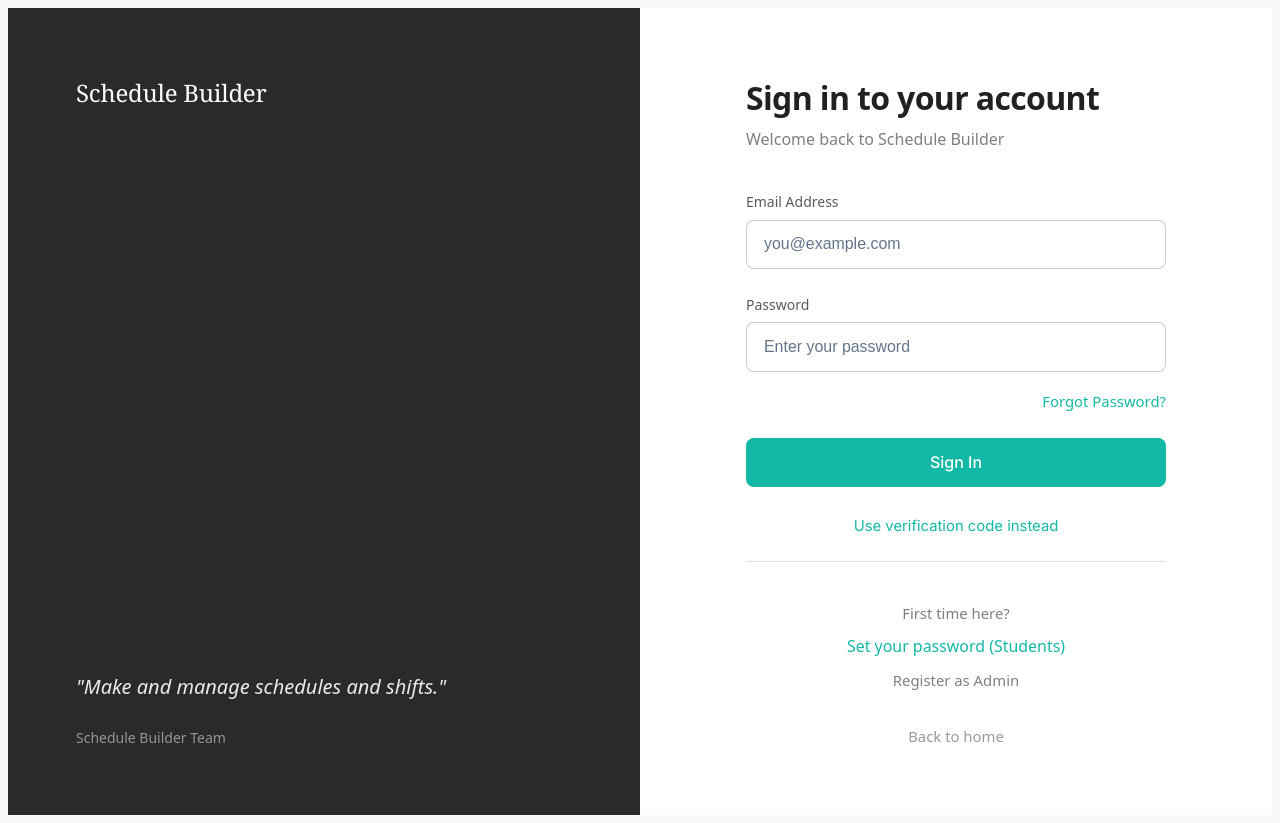
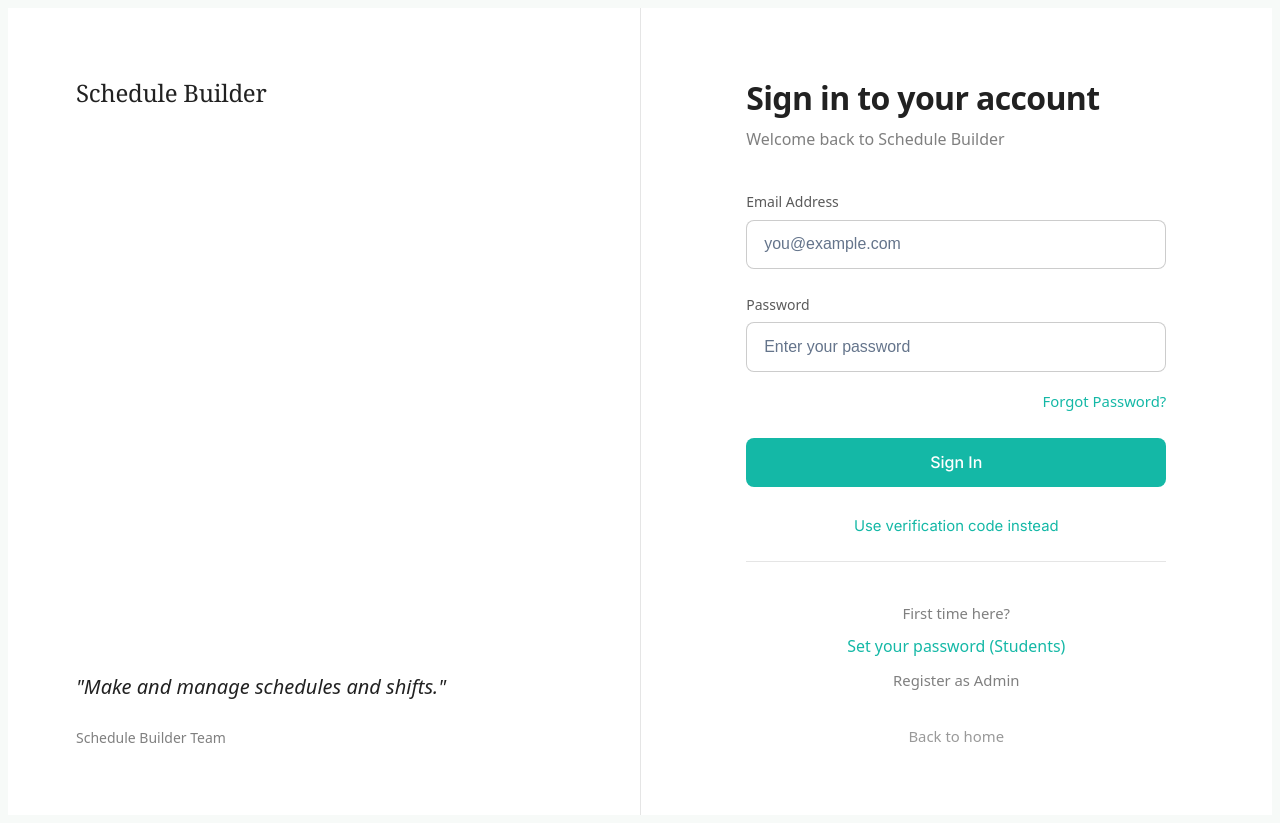
Before and after one commit to ArsalanAnwer0/schedule-builder, a Next.js app: page /login in a window 1280 px wide. Built offline with nearby package versions, Linux system fonts and the light colour scheme.

Commit message:
Change login page left panel to white background
Update left panel from dark gray to white background with dark text to maintain clean, minimalist aesthetic throughout.

```diff
--- a/app/login/page.jsx
+++ b/app/login/page.jsx
@@ -185,22 +185,23 @@ function LoginForm() {
       flexDirection: 'row'
     }}>
 
-      {/* LEFT PANEL - Dark Gray */}
+      {/* LEFT PANEL - White */}
       <div style={{
         flex: 1,
-        backgroundColor: '#2a2a2a',
+        backgroundColor: '#ffffff',
         padding: '4rem',
         display: 'flex',
         flexDirection: 'column',
         justifyContent: 'space-between',
-        position: 'relative'
+        position: 'relative',
+        borderRight: '1px solid rgba(0, 0, 0, 0.1)'
       }}
       className="left-panel">
         {/* Logo */}
         <div>
           <Link href="/" style={{ textDecoration: 'none' }}>
             <h1 style={{
-              color: '#fff',
+              color: 'rgba(0, 0, 0, 0.87)',
               fontFamily: 'Georgia, serif',
               fontSize: '24px',
               fontWeight: '400',
@@ -217,7 +218,7 @@ function LoginForm() {
           <p style={{
             fontSize: '20px',
             fontStyle: 'italic',
-            color: 'rgba(255, 255, 255, 0.9)',
+            color: 'rgba(0, 0, 0, 0.87)',
             lineHeight: '1.6',
             margin: 0,
             marginBottom: '1.5rem'
@@ -226,7 +227,7 @@ function LoginForm() {
           </p>
           <p style={{
             fontSize: '14px',
-            color: 'rgba(255, 255, 255, 0.5)',
+            color: 'rgba(0, 0, 0, 0.5)',
             margin: 0
           }}>
             Schedule Builder Team
```
